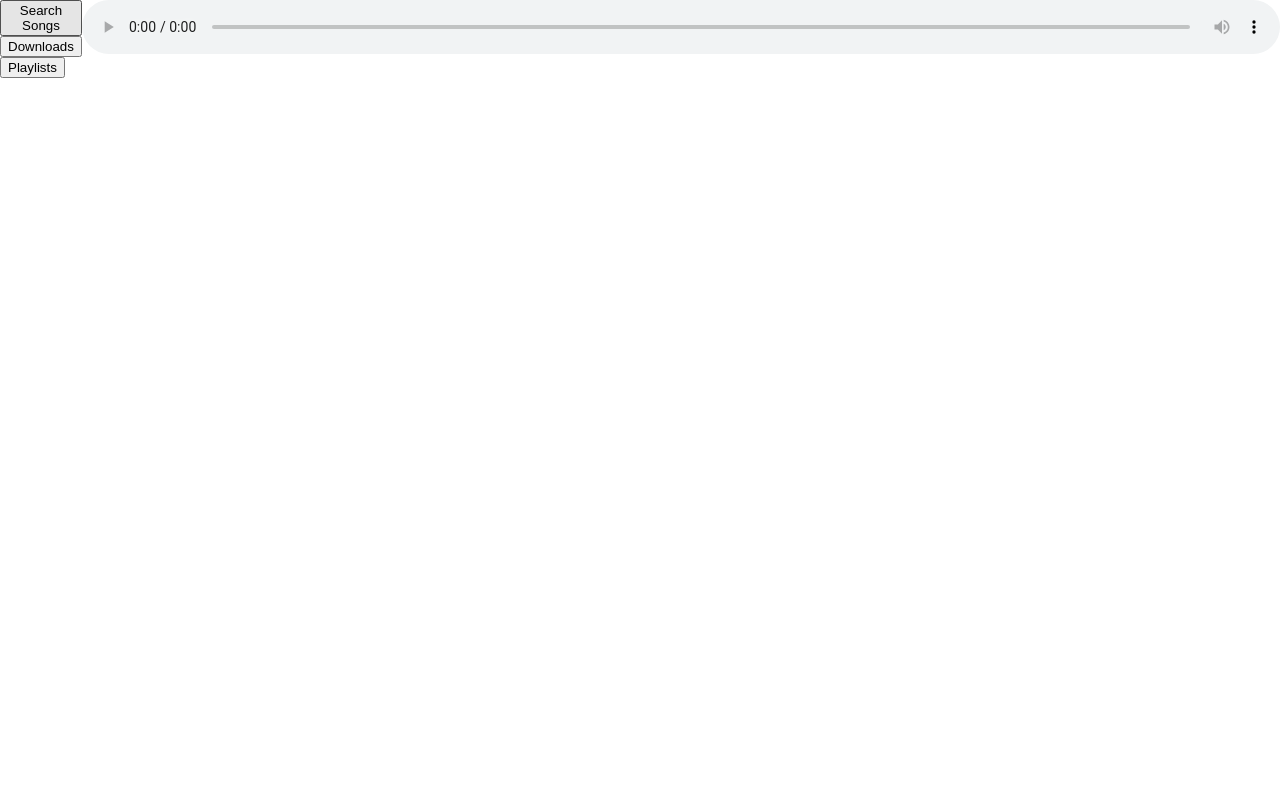
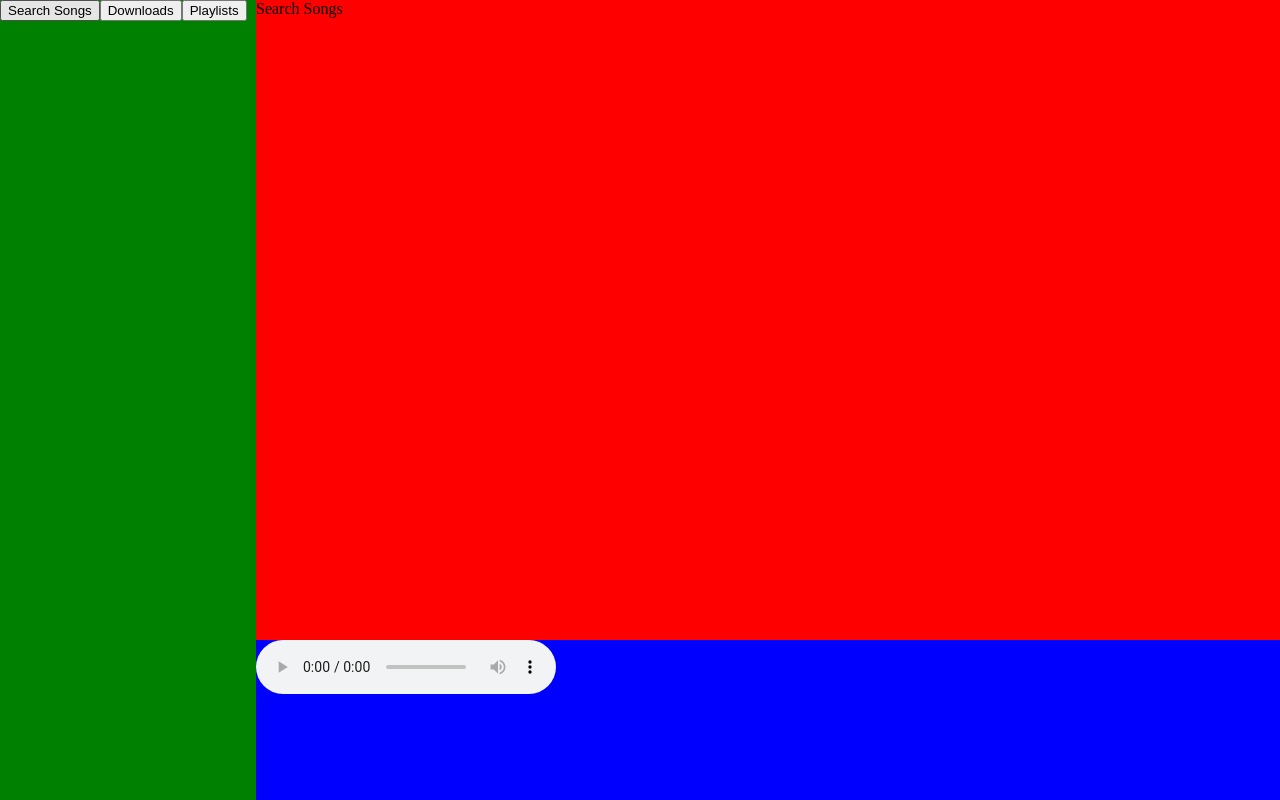
Before and after one commit to emilsharkov/SoundCloudScraperDesktop, a React (Vite) app: page / in a window 1280 px wide. Built offline with nearby package versions, Linux system fonts and the light colour scheme.

Commit message:
basic layout created

```diff
--- a/package.json
+++ b/package.json
@@ -19,6 +19,9 @@
     "e2e": "playwright test"
   },
   "dependencies": {
+    "@emotion/react": "^11.11.1",
+    "@emotion/styled": "^11.11.0",
+    "@mui/material": "^5.14.7",
     "electron-updater": "^5.3.0",
     "express": "^4.18.2",
     "ffmpeg-static": "^5.2.0",
--- a/src/App.css
+++ b/src/App.css
@@ -3,19 +3,32 @@ body {
 }
 
 .app-container {
-    display: flex;
     width: 100vw;
     height: 100vh;
+    display: grid;
+    grid-template-columns: repeat(5, 20vw);
+    grid-template-rows: repeat(5, 20vh);
+    grid-template-areas:
+        "navbar pages pages pages pages"
+        "navbar pages pages pages pages"
+        "navbar pages pages pages pages"
+        "navbar pages pages pages pages"
+        "navbar music music music music";
 }
 
 .page-component {
-
+    grid-area: pages;
+    background-color: red;
 }
 
 .navbar-component {
+    grid-area: navbar;
+    background-color: green;
 
 }
 
 .music-player-component {
+    grid-area: music;
+    background-color: blue;
 
 }
--- a/src/Components/MusicPlaying/MusicPlayer.css
+++ b/src/Components/MusicPlaying/MusicPlayer.css
@@ -1,8 +1,7 @@
 .music-bar {
-    width: 95vw
+    /* width: 300%; */
 }
 
 .music-bar-container {
-    display: flex;
-    justify-content: center;
+
 }
--- a/src/Components/MusicPlaying/MusicPlayer.tsx
+++ b/src/Components/MusicPlaying/MusicPlayer.tsx
@@ -23,11 +23,13 @@ export const MusicPlayer = (props: MusicPlayerProps) => {
     }
 
     return(
-        <div className='music-bar-container'>
-            <audio className='music-bar' controls>
-                <source src={songs.length ? getMp3Url(songs[0]): ''} type='audio/mpeg' />
-                Your browser does not support the audio element.
-            </audio>
+        <div className={props.className}>
+            <div className='music-bar-container'>
+                <audio className='music-bar' controls>
+                    <source src={songs.length ? getMp3Url(songs[0]): ''} type='audio/mpeg' />
+                    Your browser does not support the audio element.
+                </audio>
+            </div>
         </div>
     )
 }
--- a/src/Components/Pages/SearchSongs.tsx
+++ b/src/Components/Pages/SearchSongs.tsx
@@ -6,7 +6,6 @@ import { useFileDialog } from "@/Hooks/useFileDialog";
 export const SearchSongs = () => {
 
     return(
-        <div>
-        </div>
+        <div>Search Songs</div>
     )
 }
--- a/src/Components/Routing/Navbar.tsx
+++ b/src/Components/Routing/Navbar.tsx
@@ -10,7 +10,7 @@ export const Navbar = (props: NavbarProps) => {
     const {currentRoute,setCurrentRoute} = useContext<RouterCtxt>(RouterContext)
 
     return (
-        <nav>
+        <nav className={props.className}>
             <button onClick={() => setCurrentRoute('SearchSongs')}>Search Songs</button>
             <button onClick={() => setCurrentRoute('Downloads')}>Downloads</button>
             <button onClick={() => setCurrentRoute('Playlists')}>Playlists</button>
--- a/src/Components/Routing/Routes.tsx
+++ b/src/Components/Routing/Routes.tsx
@@ -13,5 +13,9 @@ export const Routes = (props: RoutesProps) => {
     const routes = Children.toArray(props.children) as React.ReactElement<RouteProps>[]
     const toRender = routes.filter((child) => child.props.path === currentRoute) as React.ReactElement<RouteProps>[]
 
-    return <>{toRender.length === 1 ? toRender[0].props.component: null}</>
+    return (
+        <div className={props.className}>
+            {toRender.length === 1 ? toRender[0].props.component: null}
+        </div>
+    )
 }
```
